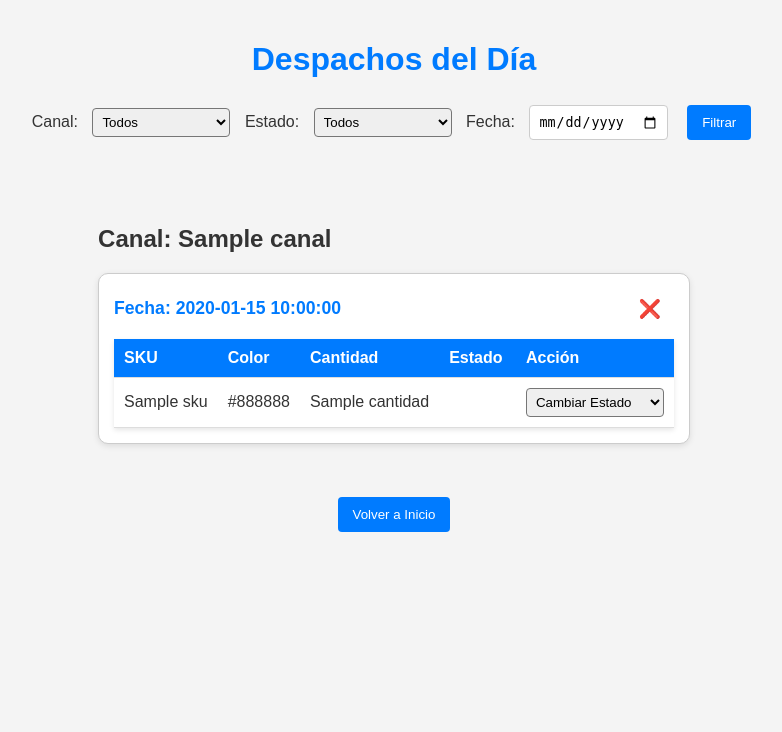
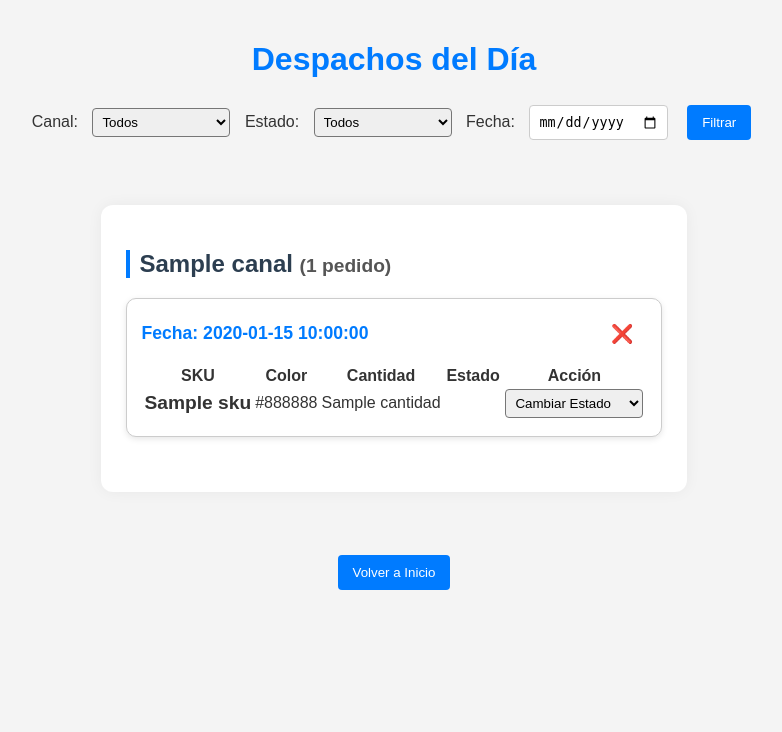
Before and after one commit to ajuarezc/Despachos_bebeglo, a Flask app: template app/templates/base.html in a window 1280 px wide. Shown: the top 732 px of the page, without its empty margins (246-1028 px from the left). Run offline with Flask 3, Linux system fonts and the light colour scheme; the template is opened without the code that fills it: most values are stand-ins (such as "Sample title", 1, 10 or a date in 2020).

Commit message:
Primera version lista

```diff
--- a/app/static/css/styles.css
+++ b/app/static/css/styles.css
@@ -30,28 +30,92 @@ button:hover {
     background-color: #0056b3;
 }
 
-table {
-    width: 100%;
-    max-width: 1000px;
-    border-collapse: collapse;
-    background-color: white;
-    box-shadow: 0 2px 5px rgba(0, 0, 0, 0.1);
+.btn-eliminar {
+    background: none;
+    border: none;
+    color: #dc3545;
+    font-size: 18px;
+    cursor: pointer;
+    padding: 4px 8px;
 }
 
-th, td {
-    padding: 10px;
-    text-align: left;
-    border-bottom: 1px solid #ddd;
+.btn-eliminar:hover {
+    color: #a80000;
 }
 
-th {
-    background-color: #007BFF;
-    color: white;
+.canal-card {
+    margin: 40px auto;
+    max-width: 1000px;
+    background: white;
+    padding: 25px;
+    border-radius: 12px;
+    box-shadow: 0 0 15px rgba(0, 0, 0, 0.05);
 }
 
-form {
-    margin: 0;
-    display: inline;
+.canal-card h2 {
+    font-size: 24px;
+    color: #2c3e50;
+    margin-bottom: 20px;
+    border-left: 4px solid #007BFF;
+    padding-left: 10px;
+}
+
+.subtabla {
+    margin-bottom: 30px;
+    border: 1px solid #ccc;
+    padding: 15px;
+    border-radius: 10px;
+    background-color: #ffffff;
+    box-shadow: 0 2px 6px rgba(0, 0, 0, 0.1);
+}
+
+.pedido-header {
+    display: flex;
+    justify-content: space-between;
+    align-items: center;
+    margin-bottom: 10px;
+}
+
+.pedido-info {
+    font-size: 1.1em;
+    color: #007BFF;
+    font-weight: bold;
+}
+
+.estado-tag {
+    padding: 4px 8px;
+    border-radius: 4px;
+    font-weight: bold;
+    color: white;
+    font-size: 0.9em;
+}
+
+.estado-tag.pickeado {
+    background-color: #28a745;
+}
+.estado-tag.sin-stock {
+    background-color: #dc3545;
+}
+.estado-tag.anulado {
+    background-color: #6c757d;
+}
+.estado-tag.nuevo-picking {
+    background-color: #ffc107;
+    color: black;
+}
+.estado-tag.picking {
+    background-color: #17a2b8;
+}
+
+select {
+    padding: 5px;
+    border-radius: 4px;
+}
+
+td.sku {
+    font-size: 1.2em;
+    font-weight: bold;
+    color: #333;
 }
 
 input[type="text"],
@@ -68,11 +132,15 @@ input:focus {
     outline: none;
 }
 
-#productos > div {
-    margin-bottom: 10px;
+form {
     text-align: center;
 }
 
-form {
-    text-align: center;
+.filtros {
+    margin-bottom: 20px;
 }
+
+.filtros select,
+.filtros input[type="date"] {
+    margin: 0 10px;
+}
--- a/app/templates/base.html
+++ b/app/templates/base.html
@@ -4,80 +4,6 @@
     <meta charset="UTF-8">
     <title>Despachos del Día</title>
     <link rel="stylesheet" href="{{ url_for('static', filename='css/styles.css') }}">
-    <style>
-        .juntos {
-            font-weight: bold;
-            color: #dc3545;
-            margin-left: 10px;
-        }
-
-        .filtros {
-            margin-bottom: 20px;
-        }
-
-        .filtros select,
-        .filtros input[type="date"] {
-            margin: 0 10px;
-        }
-
-        .grupo-canal {
-            margin-top: 40px;
-        }
-
-        .subtabla {
-            margin-bottom: 30px;
-            border: 1px solid #ccc;
-            padding: 15px;
-            border-radius: 10px;
-            background-color: #ffffff;
-            box-shadow: 0 2px 6px rgba(0, 0, 0, 0.1);
-        }
-
-        .pedido-header {
-            display: flex;
-            justify-content: space-between;
-            align-items: center;
-            margin-bottom: 10px;
-        }
-
-        .pedido-info {
-            font-size: 1.1em;
-            color: #007BFF;
-            font-weight: bold;
-        }
-
-        .btn-eliminar {
-            background: none;
-            border: none;
-            color: #dc3545;
-            font-size: 18px;
-            cursor: pointer;
-            padding: 4px 8px;
-        }
-
-        .btn-eliminar:hover {
-            color: #a80000;
-        }
-
-        .estado-tag {
-            padding: 4px 8px;
-            border-radius: 4px;
-            font-weight: bold;
-            color: white;
-            font-size: 0.9em;
-        }
-
-        .estado-tag.pickeado { background-color: #28a745; }
-        .estado-tag.sin-stock { background-color: #dc3545; }
-        .estado-tag.anulado { background-color: #6c757d; }
-        .estado-tag.nuevo-picking { background-color: #ffc107; color: black; }
-        .estado-tag.picking { background-color: #17a2b8; }
-
-        select {
-            padding: 5px;
-            border-radius: 4px;
-        }
-    </style>
 </head>
 <body>
 
@@ -117,8 +43,8 @@
     </div>
 
     {% for canal, pedidos_por_canal in despachos.items() %}
-    <div class="grupo-canal">
-        <h2>Canal: {{ canal }}</h2>
+    <div class="canal-card">
+        <h2>{{ canal }} <span style="font-size: 0.8em; color: #555;">({{ pedidos_por_canal|length }} pedido{{ pedidos_por_canal|length > 1 and 's' or '' }})</span></h2>
 
         {% for pedido_id, datos in pedidos_por_canal.items() %}
         <div class="subtabla" id="pedido-{{ pedido_id }}">
@@ -137,7 +63,7 @@
                 </tr>
                 {% for row in datos %}
                 <tr>
-                    <td>{{ row.sku }}</td>
+                    <td class="sku">{{ row.sku }}</td>
                     <td>{{ row.color }}</td>
                     <td>{{ row.cantidad }}</td>
                     <td>
```
